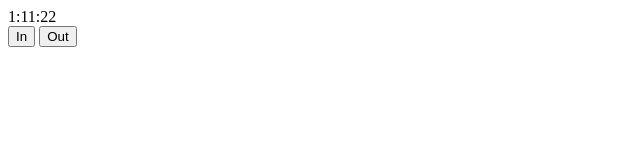
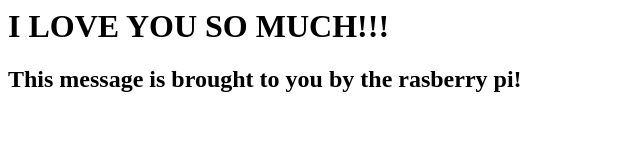
Before and after one commit to xuther/timeclock, a plain HTML site: page Static/index.html in a window 1280 px wide. Shown: the whole page, without its empty margins (0-640 px from the left). Drawn offline with nearby package versions, Linux system fonts and the light colour scheme.

Commit message:
Changes before we refactor to use sqllite

```diff
--- a/Static/index.html
+++ b/Static/index.html
@@ -4,10 +4,14 @@
     <script src="scripts/clock.js"></script>
   </head>
   </body>
+  <!--
     <div class=Clock>1:11:22</div>
     <div class=buttons>
       <button onClick=clockIn()>In</button>
       <button>Out</button>
     </div>
+  -->
+  <h1>I LOVE YOU SO MUCH!!!</h1>
+  <h2>This message is brought to you by the rasberry pi!</h2>
   </body>
 </html>
```
